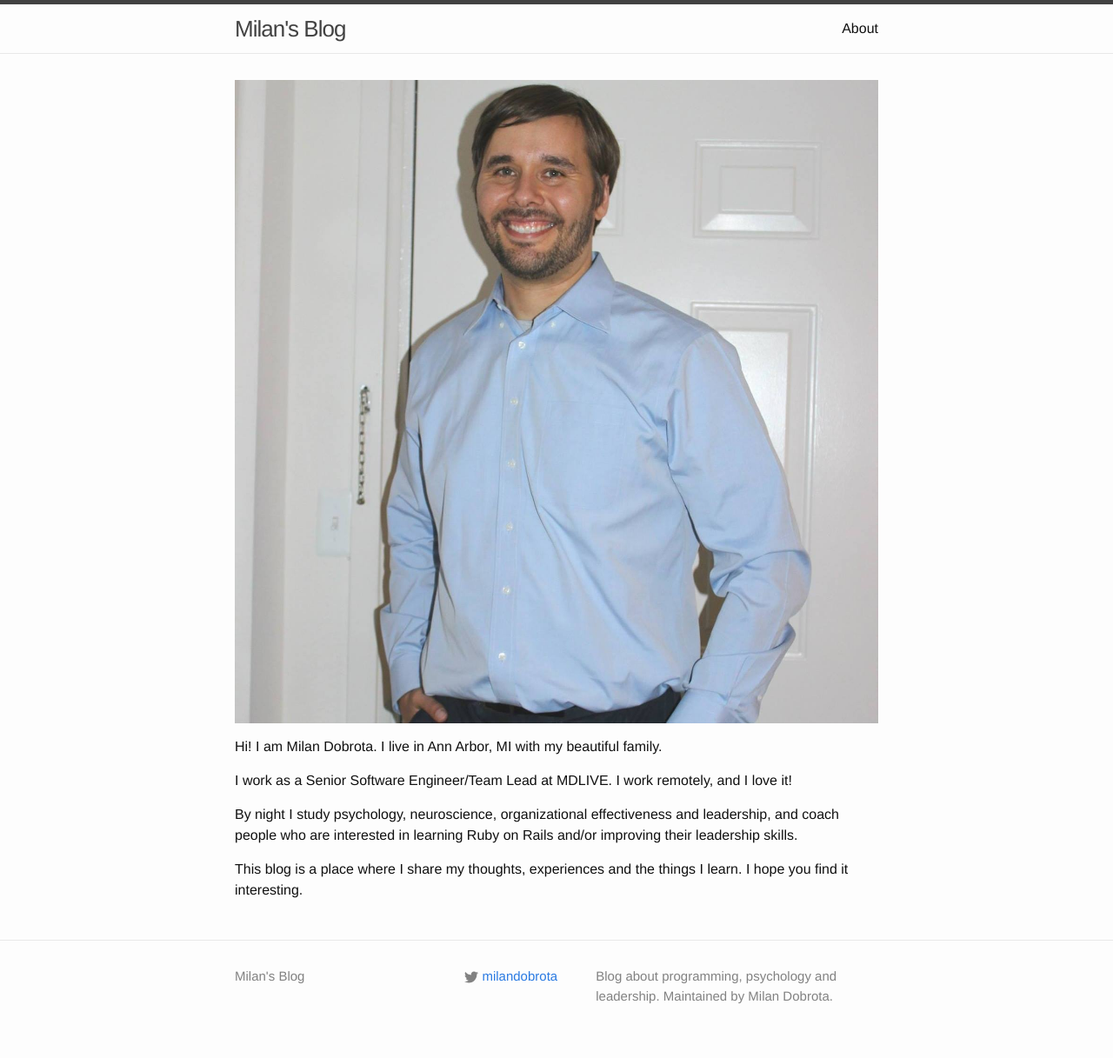
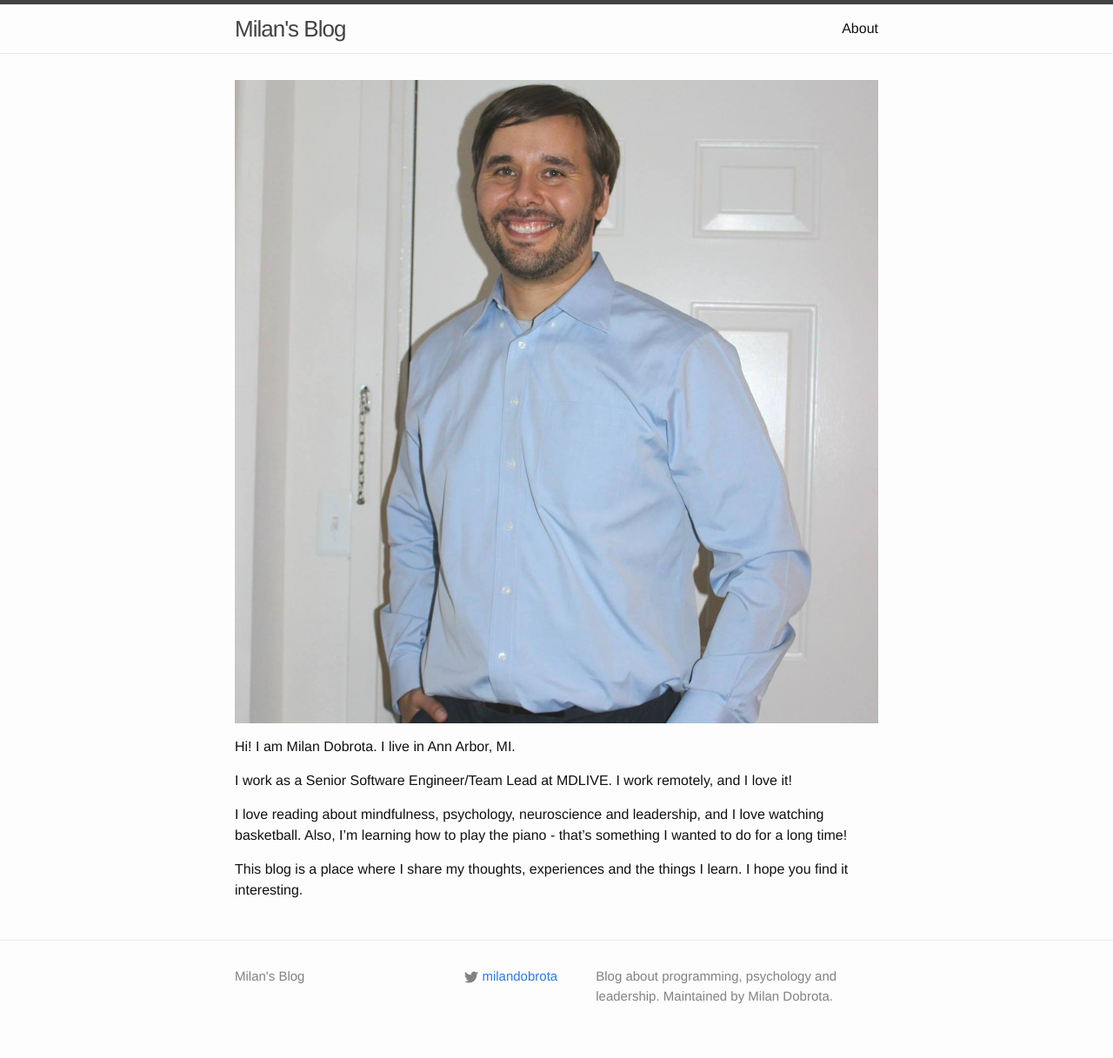
Before and after one commit to milandobrota/milandobrota.github.io, a Jekyll site: the page built from about.md, in a window 1280 px wide. Shown: the whole page at 87% size. Built offline with Jekyll 4.4.1, drawn with Linux system fonts in a browser that asks for light colours.

Commit message:
Updating the about section

```diff
--- a/about.md
+++ b/about.md
@@ -4,10 +4,10 @@ title: About
 ---
 ![Happiness is in the little things](/assets/milan.jpg)
 
-Hi! I am Milan Dobrota. I live in Ann Arbor, MI with my beautiful family.
+Hi! I am Milan Dobrota. I live in Ann Arbor, MI.
 
 I work as a Senior Software Engineer/Team Lead at MDLIVE. I work remotely, and I love it!
 
-By night I study psychology, neuroscience, organizational effectiveness and leadership, and coach people who are interested in learning Ruby on Rails and/or improving their leadership skills.
+I love reading about mindfulness, psychology, neuroscience and leadership, and I love watching basketball. Also, I'm learning how to play the piano - that's something I wanted to do for a long time!
 
 This blog is a place where I share my thoughts, experiences and the things I learn. I hope you find it interesting.
```
